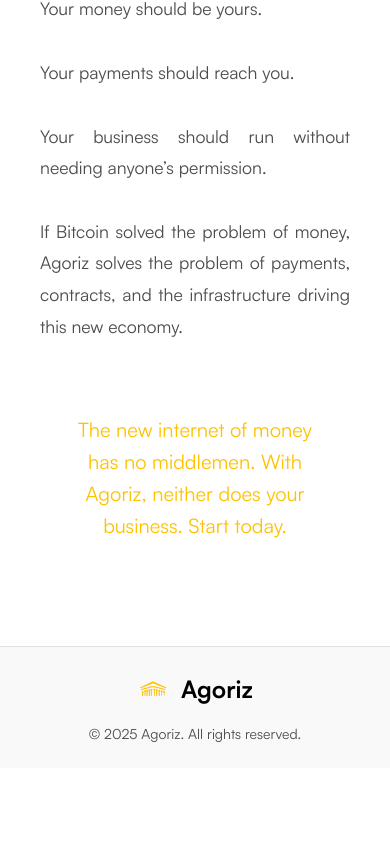
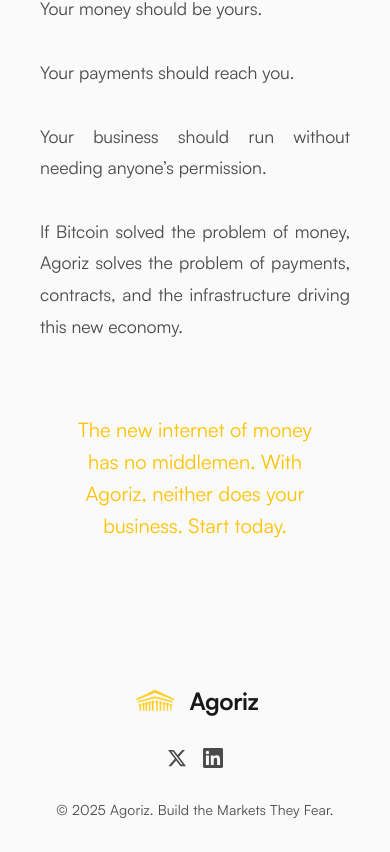
Before and after one commit to SergioBonatto/agoriz-site, a React (Vite) app: page /why in a window 390 px wide. Shown: the part 4048-4900 px from the top of the page. Before the commit the page ends 4816 px from the top, so only its background shows below. Built offline with nearby package versions, Linux system fonts and the light colour scheme.

Commit message:
update: footer and contact

```diff
--- a/src/components/layout/Footer.tsx
+++ b/src/components/layout/Footer.tsx
@@ -1,12 +1,41 @@
 import { type FC } from 'react';
 import '../../styles/components/layout/Footer.css';
+
+const XIcon = () => (
+  <svg width="20" height="20" viewBox="0 0 24 24" fill="currentColor">
+    <path d="M18.244 2.25h3.308l-7.227 8.26 8.502 11.24H16.17l-5.214-6.817L4.99 21.75H1.68l7.73-8.835L1.254 2.25H8.08l4.713 6.231zm-1.161 17.52h1.833L7.084 4.126H5.117z"/>
+  </svg>
+);
+
+const LinkedInIcon = () => (
+  <svg width="20" height="20" viewBox="0 0 24 24" fill="currentColor">
+    <path d="M20.447 20.452h-3.554v-5.569c0-1.328-.027-3.037-1.852-3.037-1.853 0-2.136 1.445-2.136 2.939v5.667H9.351V9h3.414v1.561h.046c.477-.9 1.637-1.85 3.37-1.85 3.601 0 4.267 2.37 4.267 5.455v6.286zM5.337 7.433c-1.144 0-2.063-.926-2.063-2.065 0-1.138.92-2.063 2.063-2.063 1.14 0 2.064.925 2.064 2.063 0 1.139-.925 2.065-2.064 2.065zm1.782 13.019H3.555V9h3.564v11.452zM22.225 0H1.771C.792 0 0 .774 0 1.729v20.542C0 23.227.792 24 1.771 24h20.451C23.2 24 24 23.227 24 22.271V1.729C24 .774 23.2 0 22.222 0h.003z"/>
+  </svg>
+);
+
 export const Footer: FC = () => {
   const currentYear = new Date().getFullYear();
+  const SOCIAL_LINKS = [
+    {
+      // name: 'X',
+      icon: <XIcon />,
+      url: 'https://x.com/agorizbot',
+      label: 'Follow us on X'
+    },
+    {
+      // name: 'LinkedIn',
+      icon: <LinkedInIcon />,
+      url: 'https://www.linkedin.com/company/agoriz',
+      label: 'Connect with us on LinkedIn'
+    }
+  ];
 
  return (
     <footer className="footer">
       <div className="footer__container">
         <div className="footer__content">
+          {/* Brand Section */}
+          <div className="footer__brand-section">
             <div className="footer__brand">
               <img
                 src="/images/brand/agoriz-logo.png"
@@ -15,9 +44,37 @@ export const Footer: FC = () => {
               />
               <span className="footer__brand-name">Agoriz</span>
             </div>
+            {/* Copyright for Desktop (below brand) */}
             <p className="footer__copyright">
-            © {currentYear} Agoriz. All rights reserved.
+              © {currentYear} Agoriz. Build the Markets They Fear.
             </p>
+          </div>
+
+          {/* Social Section */}
+          <nav className="footer__social-section">
+            <div className="footer__social">
+              {SOCIAL_LINKS.map(link => (
+                <a
+                  key={link.name}
+                  href={link.url}
+                  target="_blank"
+                  rel="noopener noreferrer"
+                  className="footer__social-link"
+                  aria-label={link.label}
+                >
+                  {link.icon}
+                  <span className="footer__social-tooltip">{link.name}</span>
+                </a>
+              ))}
+            </div>
+          </nav>
+
+          {/* Copyright Section */}
+          <div className="footer__copyright-section">
+            <p className="footer__copyright">
+              © {currentYear} Agoriz. Build the Markets They Fear.
+            </p>
+          </div>
         </div>
       </div>
     </footer>
--- a/src/components/sections/Contact.tsx
+++ b/src/components/sections/Contact.tsx
@@ -1,13 +1,6 @@
 import { type FC, useState } from 'react';
 import { Section } from '../common/Section';
 import '../../styles/components/sections/Contact.css';
-
-const CONTACT_INFO = {
-  xProfile: 'https://x.com/agorizbot',
-  linkedIn: 'https://www.linkedin.com/company/agoriz',
-  xHandle: '@agorizbot',
-  email: 'agoriz@proton.me'
-};
 
 export const Contact: FC = () => {
   const [status, setStatus] = useState<'idle' | 'sending' | 'success' | 'error'>('idle');
@@ -116,39 +109,11 @@ export const Contact: FC = () => {
             </form>
           </div>
 
-          <div className="contact__social-section">
+          {/* <div className="contact__social-section">
             <h3 className="contact__subtitle">Connect with us</h3>
             <ul className="contact__list">
-              {/* <li className="contact__item">
-                <a
-                  href={`mailto:${CONTACT_INFO.email}`}
-                  className="contact__link"
-                >
-                  <span className="contact__platform">Email</span>: {CONTACT_INFO.email}
-                </a>
-              </li> */}
-              <li className="contact__item">
-                <a
-                  href={CONTACT_INFO.xProfile}
-                  target="_blank"
-                  rel="noopener noreferrer"
-                  className="contact__link"
-                >
-                  <span className="contact__platform">X</span>: {CONTACT_INFO.xHandle}
-                </a>
-              </li>
-              <li className="contact__item">
-                <a
-                  href={CONTACT_INFO.linkedIn}
-                  target="_blank"
-                  rel="noopener noreferrer"
-                  className="contact__link"
-                >
-                  <span className="contact__platform">LinkedIn</span>: Agoriz
-                </a>
-              </li>
             </ul>
-          </div>
+          </div> */}
         </div>
       </div>
     </Section>
--- a/src/index.css
+++ b/src/index.css
@@ -68,7 +68,7 @@
 :root[data-theme="light"] {
   --text-primary: #000000;
   --text-secondary: rgba(0, 0, 0, 0.7);
-  --background-primary: #ffffff;
+  --background-primary: #FAFAFA;
   --background-secondary: #f9f9f9;
   --accent-primary: #ffc200;
   --accent-secondary: #ffd700;
@@ -79,7 +79,7 @@
   --text-primary: rgba(255, 255, 255, 0.87);
   --text-secondary: rgba(255, 255, 255, 0.6);
   --background-primary: #000000;
-  --background-secondary: #1a1a1a;
+  --background-secondary: #111214;
   --accent-primary: #ffc200;
   --accent-secondary: #ffd700;
   --border-color: rgba(255, 255, 255, 0.1);
--- a/src/styles/components/layout/Footer.css
+++ b/src/styles/components/layout/Footer.css
@@ -1,8 +1,10 @@
 .footer {
   width: 100%;
-  background-color: var(--background-secondary);
-  padding: 2rem 0;
-  border-top: 1px solid var(--border-color);
+  background: var(--background-primary);
+  padding: 2.5rem 0;
+  border-top: 1px solid rgba(var(--border-color), 0.08);
+  position: relative;
+  margin-top: auto;
 }
 
 .footer__container {
@@ -13,45 +15,152 @@
 
 .footer__content {
   display: flex;
+  align-items: center;
   justify-content: space-between;
-  align-items: center;
+}
+
+/* Brand Section */
+.footer__brand-section {
+  display: flex;
+  flex-direction: column;
+  align-items: flex-start;
+  gap: 1rem;
+}
+
+.footer__brand-section .footer__copyright {
+  font-size: 0.875rem;
+  color: var(--text-secondary);
+  letter-spacing: 0.01em;
+  margin: 0;
 }
 
 .footer__brand {
   display: flex;
   align-items: center;
   gap: 0.75rem;
+  opacity: 0.9;
+  transition: opacity 0.3s ease;
+}
+
+.footer__brand:hover {
+  opacity: 1;
 }
 
 .footer__logo {
-  height: 32px;
+  height: 46px;
   width: auto;
+  filter: contrast(1.1);
 }
 
 .footer__brand-name {
+  font-family: 'Satoshi-Bold', sans-serif;
   font-size: 1.5rem;
-  font-weight: bold;
   color: var(--text-primary);
+  letter-spacing: -0.02em;
+}
+
+/* Social Section */
+.footer__social-section {
+  display: flex;
+  align-items: center;
+}
+
+.footer__social {
+  display: flex;
+  gap: 1rem;
+  align-items: center;
+}
+
+.footer__social-link {
+  position: relative;
+  color: var(--text-secondary);
+  transition: all 0.3s cubic-bezier(0.4, 0, 0.2, 1);
+}
+
+.footer__social-link:hover {
+  color: var(--accent-primary);
+  transform: translateY(-2px);
+}
+
+.footer__social-tooltip {
+  position: absolute;
+  top: -32px;
+  left: 50%;
+  transform: translateX(-50%) translateY(4px);
+  padding: 4px 8px;
+  background: var(--background-secondary);
+  border-radius: 6px;
+  font-size: 0.75rem;
+  color: var(--text-primary);
+  opacity: 0;
+  visibility: hidden;
+  transition: all 0.2s ease;
+  white-space: nowrap;
+  pointer-events: none;
+}
+
+.footer__social-link:hover .footer__social-tooltip {
+  opacity: 1;
+  visibility: visible;
+  transform: translateX(-50%) translateY(0);
+}
+
+/* Copyright Section */
+.footer__copyright-section {
+  display: none; /* Hidden on desktop - copyright is inside brand section */
 }
 
 .footer__copyright {
+  font-size: 0.875rem;
   color: var(--text-secondary);
-  font-size: 0.875rem;
+  letter-spacing: 0.01em;
   margin: 0;
 }
 
+/* Mobile Styles */
 @media (max-width: 768px) {
   .footer {
-    padding: 1.5rem 0;
-  }
-
-  .footer__container {
-    padding: 0 1rem;
+    padding: 2rem 0;
   }
 
   .footer__content {
     flex-direction: column;
-    gap: 1rem;
+    gap: 1.5rem;
     text-align: center;
+    align-items: center;
+  }
+
+  /* Mobile Order Control */
+  .footer__brand-section {
+    order: 1;
+    align-items: center;
+  }
+
+  .footer__social-section {
+    order: 2;
+  }
+
+  .footer__copyright-section {
+    display: flex; /* Show on mobile */
+    order: 3;
+    align-items: center;
+  }
+
+  /* Hide copyright from brand section on mobile */
+  .footer__brand-section .footer__copyright {
+    display: none;
+  }
+
+  /* Adjust spacing for mobile */
+  .footer__brand {
+    margin-bottom: 0;
   }
 }
+
+/* Accessibility */
+@media (prefers-reduced-motion: reduce) {
+  .footer__social-link,
+  .footer__social-tooltip {
+    transition: none;
+  }
+}
```
Lines whose indentation alone changed are shown as unchanged.
